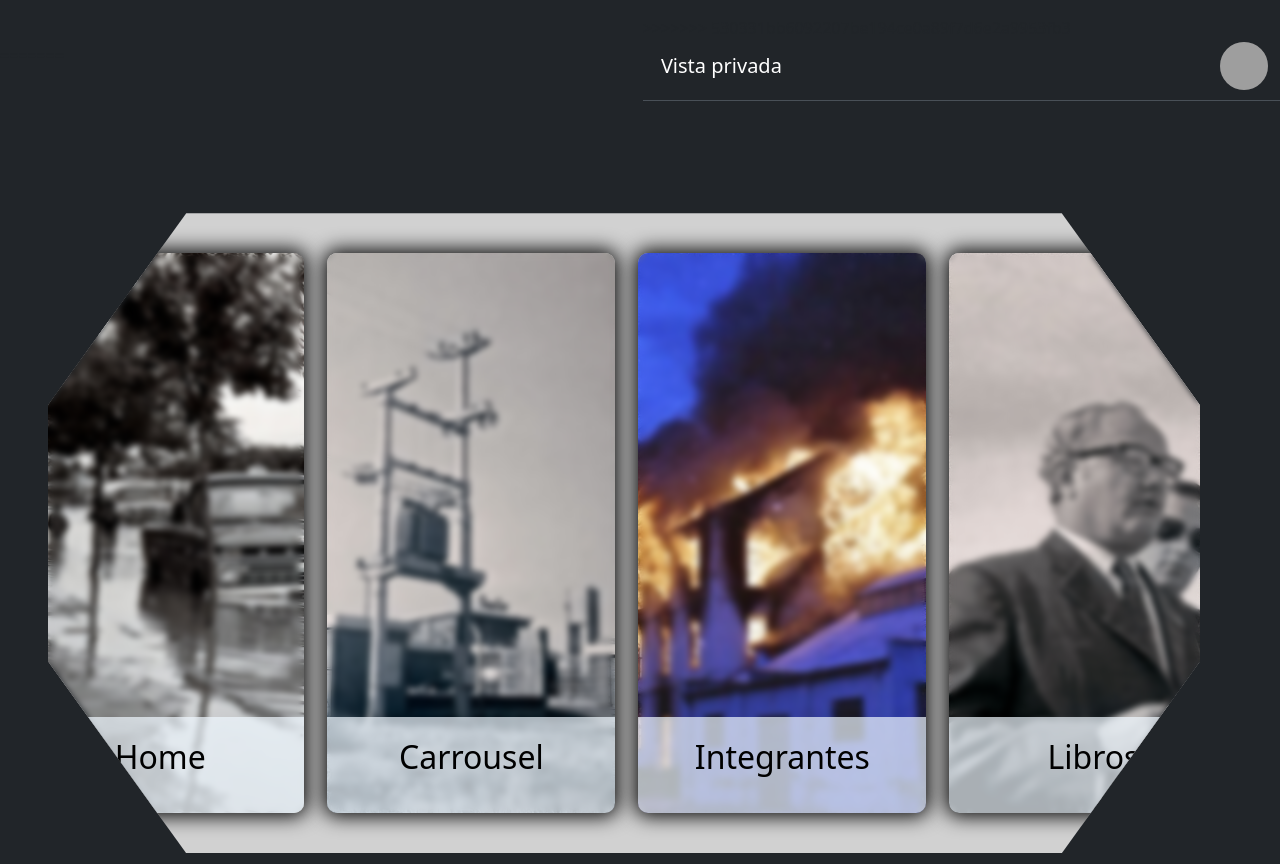
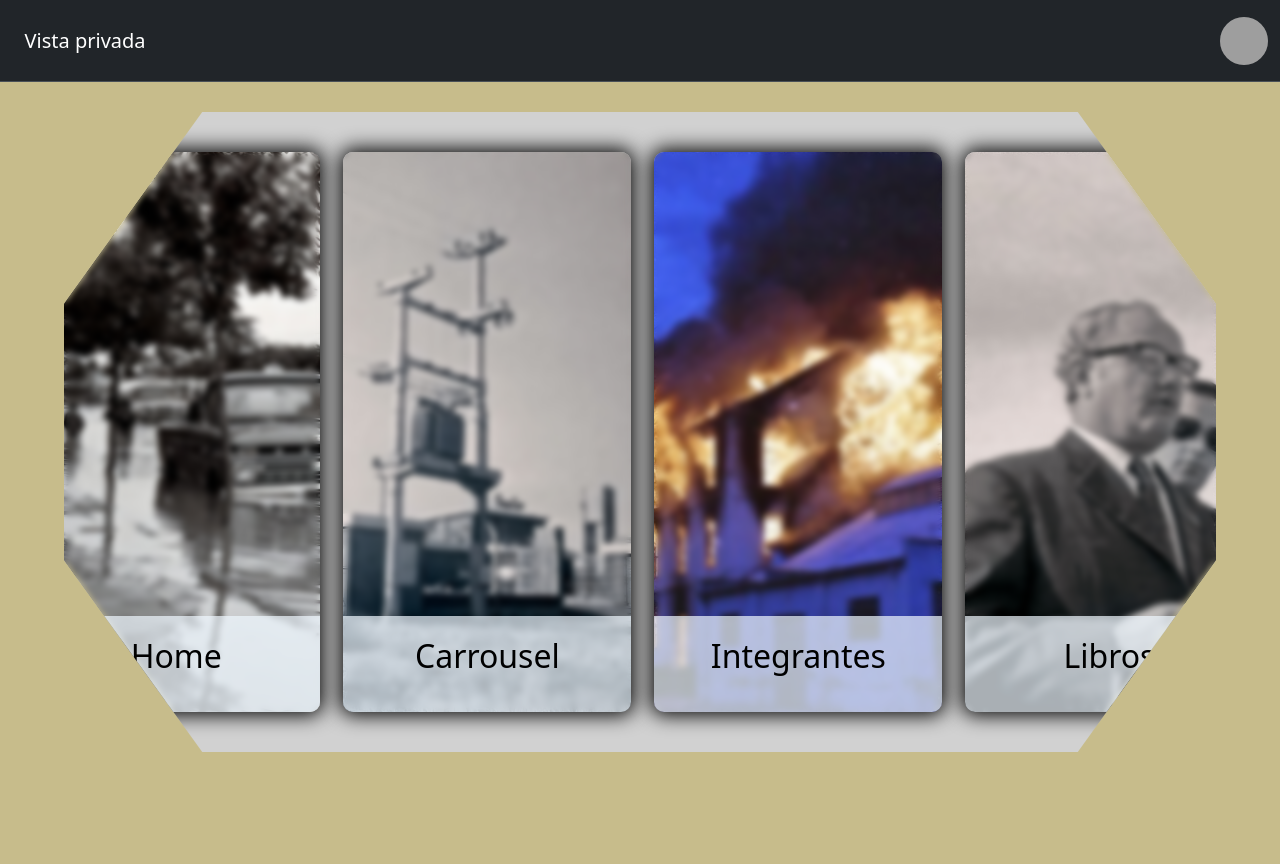
Before and after one commit to JoseSobrero/ArchivoHistoricoBack, a plain HTML site: page wwwroot/index.html in a window 1280 px wide. Before the commit the page ends 800 px from the top, so only its background shows below. Drawn offline with Linux system fonts and the light colour scheme; grey boxes are pictures that could not be loaded.

Commit message:
primera vista 2.1

```diff
--- a/wwwroot/index.html
+++ b/wwwroot/index.html
@@ -13,12 +13,7 @@
 </head>
 <body>
 
-<<<<<<< HEAD
-
     <nav class="navbar bg-dark border-bottom border-body fixed-top" data-bs-theme="dark">
-=======
-    <nav class="navbar bg-dark border-bottom border-body" data-bs-theme="dark">
->>>>>>> 530331bb6092207be194ce0a89f7d6e2a9953fb3
         <div class="container-fluid">
           <a class="navbar-brand" href="#">Vista privada</a>
           <button class="navbar-toggler" type="button" data-bs-toggle="offcanvas" data-bs-target="#offcanvasNavbar" aria-controls="offcanvasNavbar" aria-label="Toggle navigation">
@@ -61,6 +56,8 @@
           </div>
         </div>
       </nav>
+<!-- ------------------------------------------------------NAVBAR---------------------------------------------------- -->
+
 
       <div class="contenedor">
       <a href="html/home.html">
```
